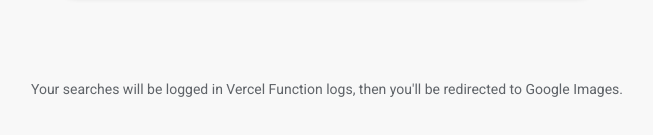
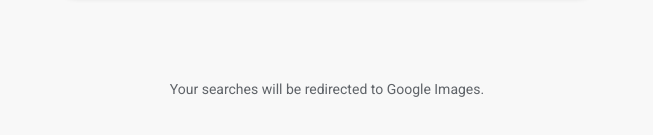
Before and after one commit to arildewantara/dotfile, a plain HTML site: page index.html in a window 1280 px wide. Shown: the part 307-442 px from the top of the page, without its empty margins (313-966 px from the left). Drawn offline with Linux system fonts and the light colour scheme.

Commit message:
Update index.html

```diff
--- a/index.html
+++ b/index.html
@@ -175,7 +175,7 @@
     </div>
 
     <div class="results-container">
-        <p>Your searches will be logged in Vercel Function logs, then you'll be redirected to Google Images.</p>
+        <p>Your searches will be redirected to Google Images.</p>
     </div>
 
     <script>
```
